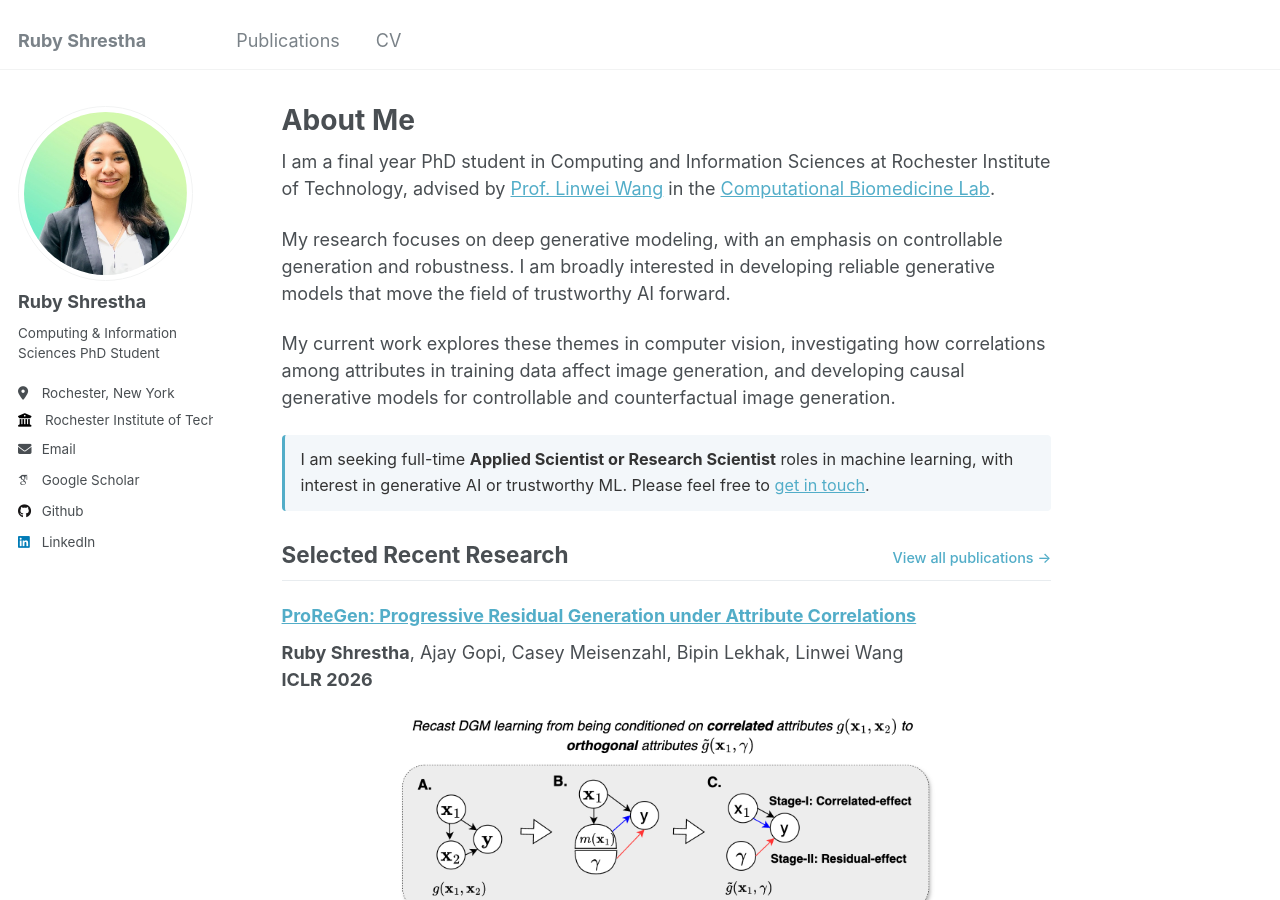
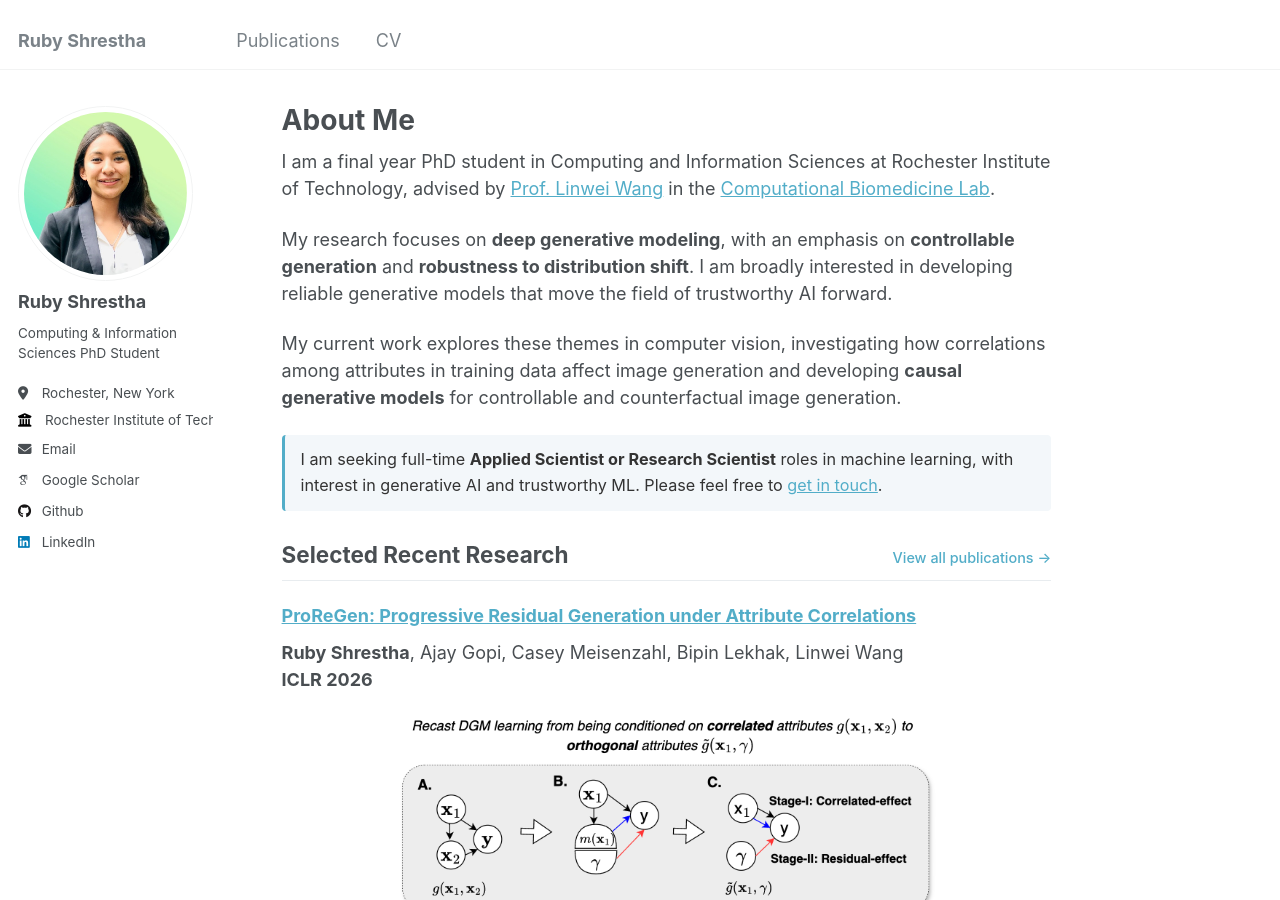
Before and after one commit to ruby-stha/ruby-stha.github.io, a Jekyll site: the page built from _pages/about.md, in a window 1280 px wide and 900 px high. Built offline with Jekyll 4.4.1, drawn with Linux system fonts in a browser that asks for light colours; some web fonts are replaced.

Commit message:
About update

```diff
--- a/_pages/about.md
+++ b/_pages/about.md
@@ -9,12 +9,12 @@ redirect_from:
 
 I am a final year PhD student in Computing and Information Sciences at Rochester Institute of Technology, advised by [Prof. Linwei Wang](https://pht180.rit.edu/cblwang/linwei-wang/) in the [Computational Biomedicine Lab](https://pht180.rit.edu/cblwang/).
 
-My research focuses on deep generative modeling, with an emphasis on controllable generation and robustness. I am broadly interested in developing reliable generative models that move the field of trustworthy AI forward.
+My research focuses on **deep generative modeling**, with an emphasis on **controllable generation** and **robustness to distribution shift**. I am broadly interested in developing reliable generative models that move the field of trustworthy AI forward.
 
-My current work explores these themes in computer vision, investigating how correlations among attributes in training data affect image generation, and developing causal generative models for controllable and counterfactual image generation.
+My current work explores these themes in computer vision, investigating how correlations among attributes in training data affect image generation and developing **causal generative models** for controllable and counterfactual image generation.
 
 <div class="availability-note">
-  I am seeking full-time <strong>Applied Scientist or Research Scientist</strong> roles in machine learning, with interest in generative AI or trustworthy ML. Please feel free to <a href="mailto:rs9466@rit.edu">get in touch</a>.
+  I am seeking full-time <strong>Applied Scientist or Research Scientist</strong> roles in machine learning, with interest in generative AI and trustworthy ML. Please feel free to <a href="mailto:rs9466@rit.edu">get in touch</a>.
 </div>
 
 
```
